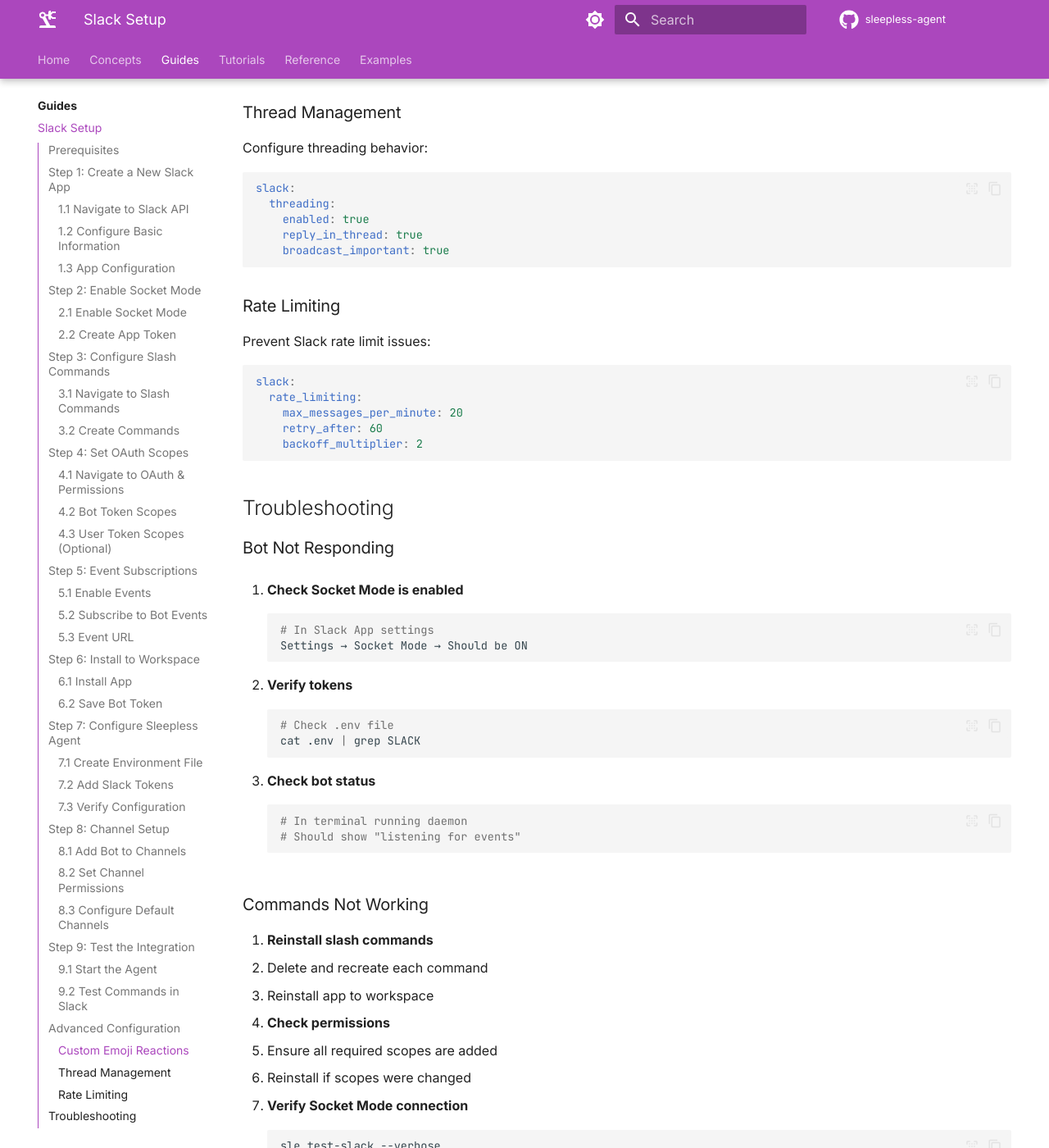
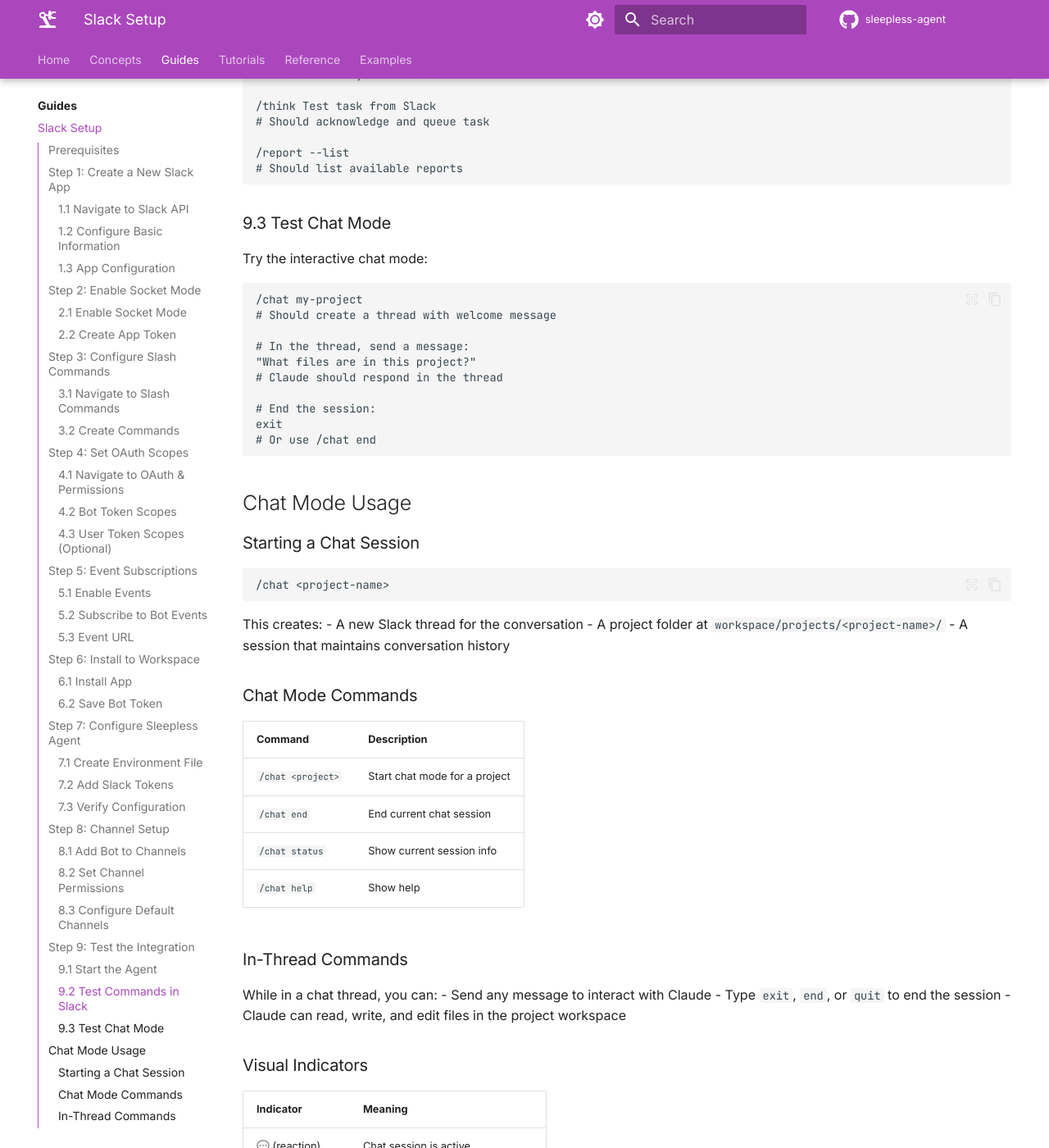
Before and after one commit to Zeeeepa/sleepless-agent, an MkDocs documentation site: the page built from docs/guides/slack-setup.md, in a window 1280 px wide and 1400 px high, scrolled down 7004 px. Shown: the whole window at 82% size. Built offline with MkDocs 1.6.1 and Material for MkDocs 9.7.7, drawn with Linux system fonts in a browser that asks for light colours; comment, search, counter and statistics services are not loaded; the version menu is left out; some of the changed text lies outside the part shown.

Commit message:
docs updated for chat mode

````diff
--- a/docs/guides/slack-setup.md
+++ b/docs/guides/slack-setup.md
@@ -116,6 +116,14 @@
 Usage Hint: [Leave empty]
 ```
 
+#### /chat Command
+```
+Command: /chat
+Request URL: [Leave empty]
+Short Description: Start interactive chat mode with Claude
+Usage Hint: <project_name> | end | status | help
+```
+
 ## Step 4: Set OAuth Scopes
 
 ### 4.1 Navigate to OAuth & Permissions
@@ -133,10 +141,14 @@
 | `commands` | Receive slash commands |
 | `app_mentions:read` | Respond to @mentions |
 | `channels:read` | List channels |
+| `channels:history` | Read message history (required for chat mode) |
 | `groups:read` | Access private channels |
+| `groups:history` | Read private channel history (required for chat mode) |
 | `im:read` | Read direct messages |
 | `im:write` | Send direct messages |
+| `im:history` | Read DM history (required for chat mode) |
 | `users:read` | Get user information |
+| `reactions:write` | Add emoji reactions (for chat mode indicators) |
 
 ### 4.3 User Token Scopes (Optional)
 
@@ -162,8 +174,11 @@
 | Event | Purpose |
 |-------|---------|
 | `app_mention` | Respond when bot is mentioned |
-| `message.channels` | Monitor channel messages (optional) |
+| `message.channels` | Monitor channel messages (**required for chat mode**) |
+| `message.groups` | Monitor private channel messages (**required for chat mode**) |
 | `message.im` | Respond to direct messages |
+
+> ⚠️ **Important for Chat Mode**: The `message.channels` and `message.groups` events are required for chat mode to receive messages in threads. Without these, chat mode will not work.
 
 ### 5.3 Event URL
 
@@ -278,6 +293,64 @@
 /report --list
 # Should list available reports
 ```
+
+### 9.3 Test Chat Mode
+
+Try the interactive chat mode:
+
+```
+/chat my-project
+# Should create a thread with welcome message
+
+# In the thread, send a message:
+"What files are in this project?"
+# Claude should respond in the thread
+
+# End the session:
+exit
+# Or use /chat end
+```
+
+## Chat Mode Usage
+
+### Starting a Chat Session
+
+```
+/chat <project-name>
+```
+
+This creates:
+- A new Slack thread for the conversation
+- A project folder at `workspace/projects/<project-name>/`
+- A session that maintains conversation history
+
+### Chat Mode Commands
+
+| Command | Description |
+|---------|-------------|
+| `/chat <project>` | Start chat mode for a project |
+| `/chat end` | End current chat session |
+| `/chat status` | Show current session info |
+| `/chat help` | Show help |
+
+### In-Thread Commands
+
+While in a chat thread, you can:
+- Send any message to interact with Claude
+- Type `exit`, `end`, or `quit` to end the session
+- Claude can read, write, and edit files in the project workspace
+
+### Visual Indicators
+
+| Indicator | Meaning |
+|-----------|---------|
+| 💬 (reaction) | Chat session is active |
+| 🔄 Processing... | Claude is working on your request |
+| ✅ (reaction) | Chat session has ended |
+
+### Session Timeout
+
+Sessions automatically end after 30 minutes of inactivity.
 
 ## Advanced Configuration
 
````
Also changed, not shown: README.md (+31 -0 lines), docs/quickstart.md (+27 -0 lines).
